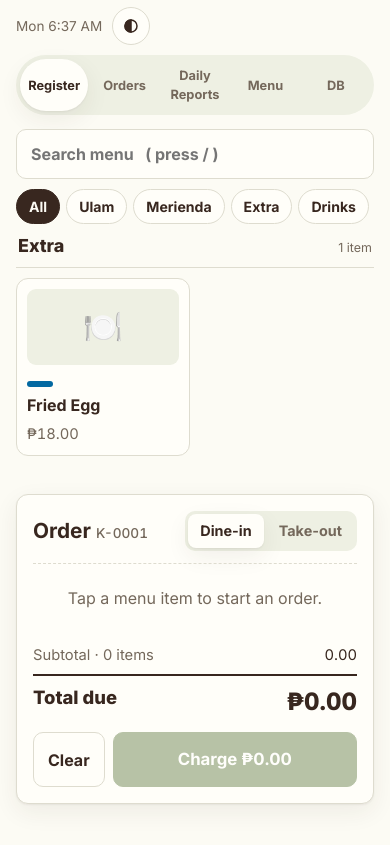
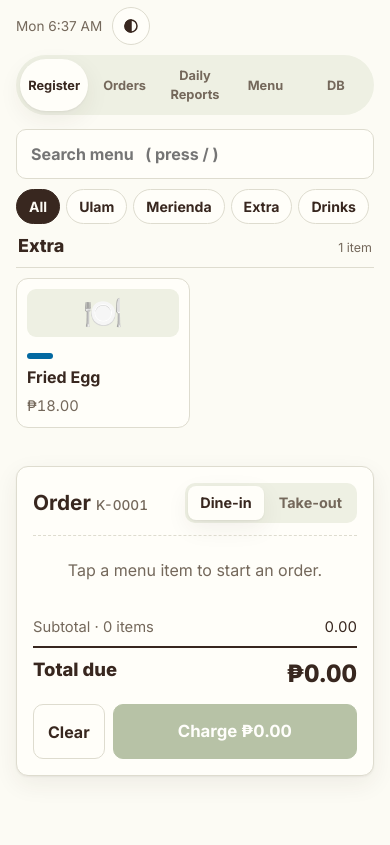
Before and after one commit to chichi0824/kahera-pos-main, a website: page index.html in a window 390 px wide. Shown: the part 65-910 px from the top of the page. Drawn offline with Linux system fonts and the light colour scheme; no server answers.

Commit message:
Compact menu item card photos (#4)
* Reduce menu item card photo height

* Refresh cache for compact menu photos

```diff
--- a/css/styles.css
+++ b/css/styles.css
@@ -1453,7 +1453,7 @@ dialog.admin-dlg::backdrop {
 .tile-photo {
   display: block;
   width: 100%;
-  height: 92px;
+  height: 58px;
   object-fit: cover;
   border-radius: 9px;
   margin-bottom: 8px;
@@ -1490,7 +1490,7 @@ dialog.admin-dlg::backdrop {
 }
 @media (max-width: 560px) {
   .tile-photo {
-    height: 76px;
+    height: 48px;
   }
   .menu-photo-cell input[type="file"] {
     max-width: 112px;
--- a/sw.js
+++ b/sw.js
@@ -1,7 +1,7 @@
 /* Kahera POS — sw.js
  * Offline support: cache the app shell on install, serve cache-first,
  * refresh the cache in the background. Bump CACHE when files change. */
-const CACHE = 'kahera-v2.5.9-restored-cart-price-edit';
+const CACHE = 'kahera-v2.6.0-compact-menu-photos';
 const SHELL = [
   './', 'index.html', 'css/styles.css', 'js/money.js', 'js/store.js',
   'js/menu-sample.js', 'js/cloud.js', 'js/app.js', 'manifest.webmanifest', 'icons/kahera-icon.png'
```
